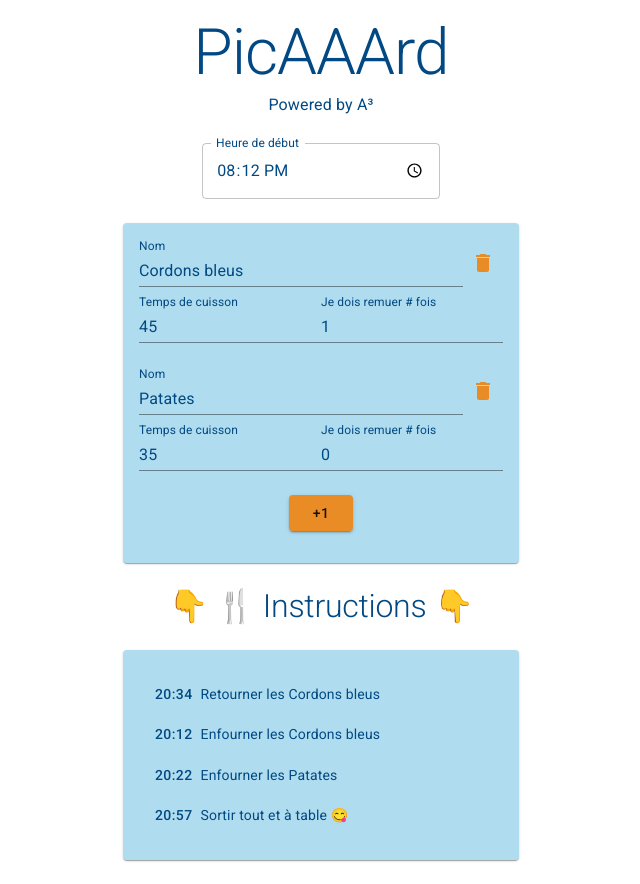
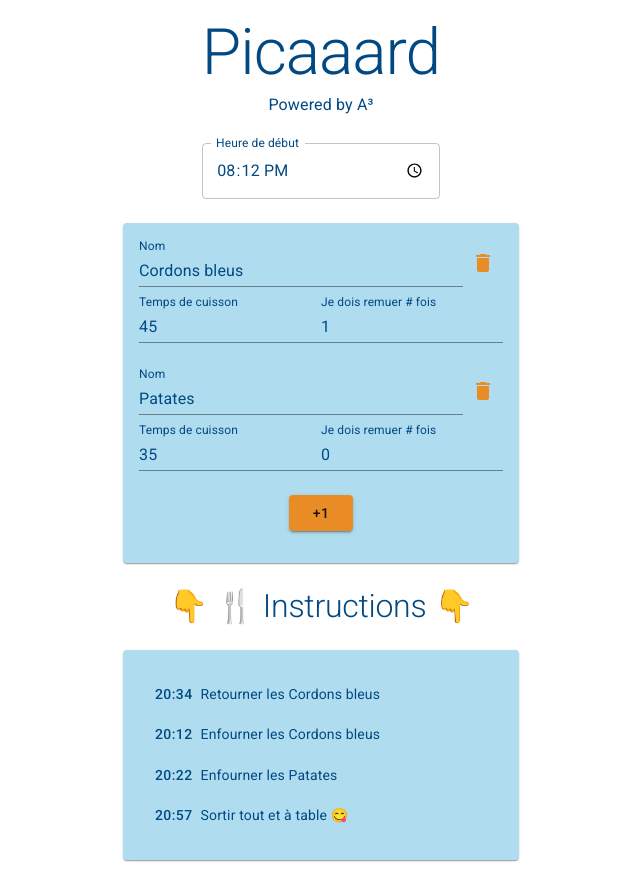
Before and after one commit to alexadrien/picard, a React (Create React App) app: page / in a window 1280 px wide. Shown: the whole page, without its empty margins (319-959 px from the left). Built offline with nearby package versions, Linux system fonts and the light colour scheme; a web font is replaced by a local one.

Commit message:
Transform capitalized AAA to aaa

```diff
--- a/src/components/Header.tsx
+++ b/src/components/Header.tsx
@@ -14,7 +14,7 @@ const Header: FC = () => {
           alignItems: "center",
         })}
       >
-        <Typography variant={"h1"}>PicAAArd</Typography>
+        <Typography variant={"h1"}>Picaaard</Typography>
         <Typography variant={"subtitle1"}>Powered by A³</Typography>
       </Box>
     </LineBox>
```
